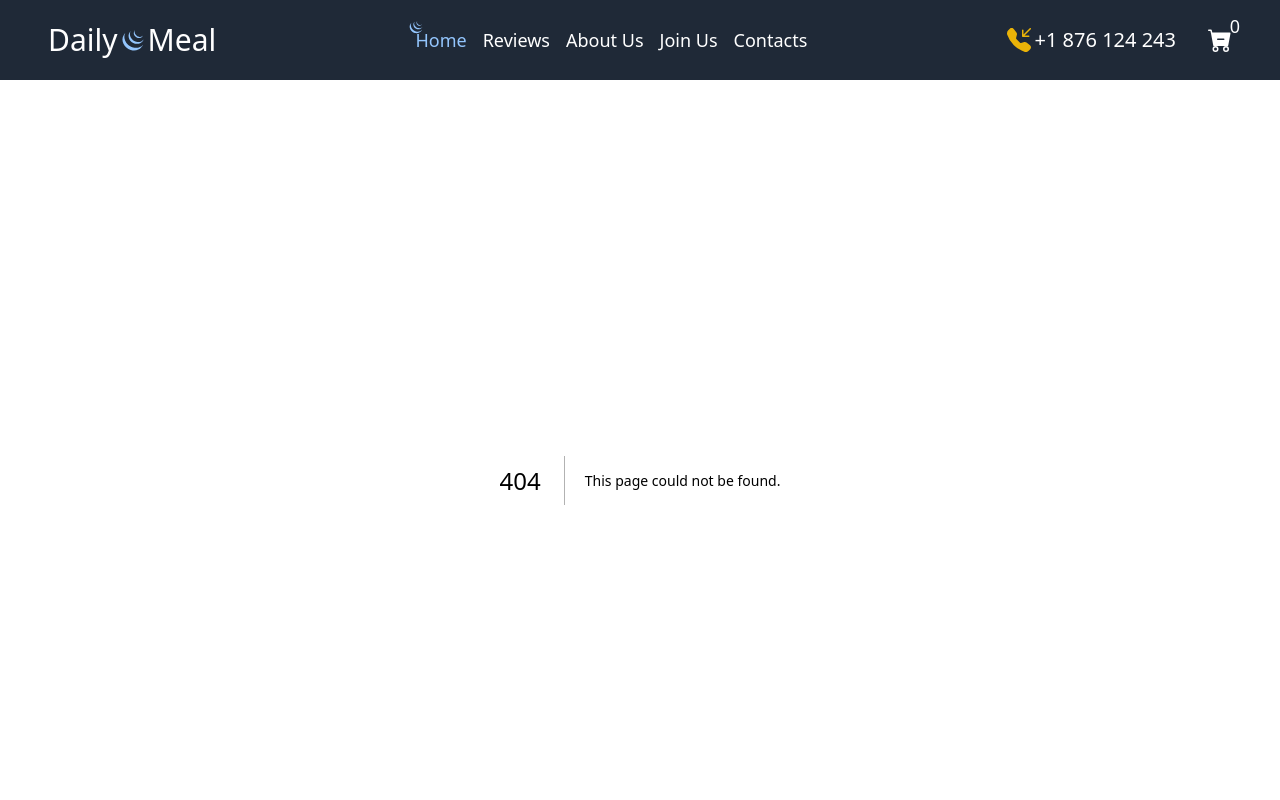
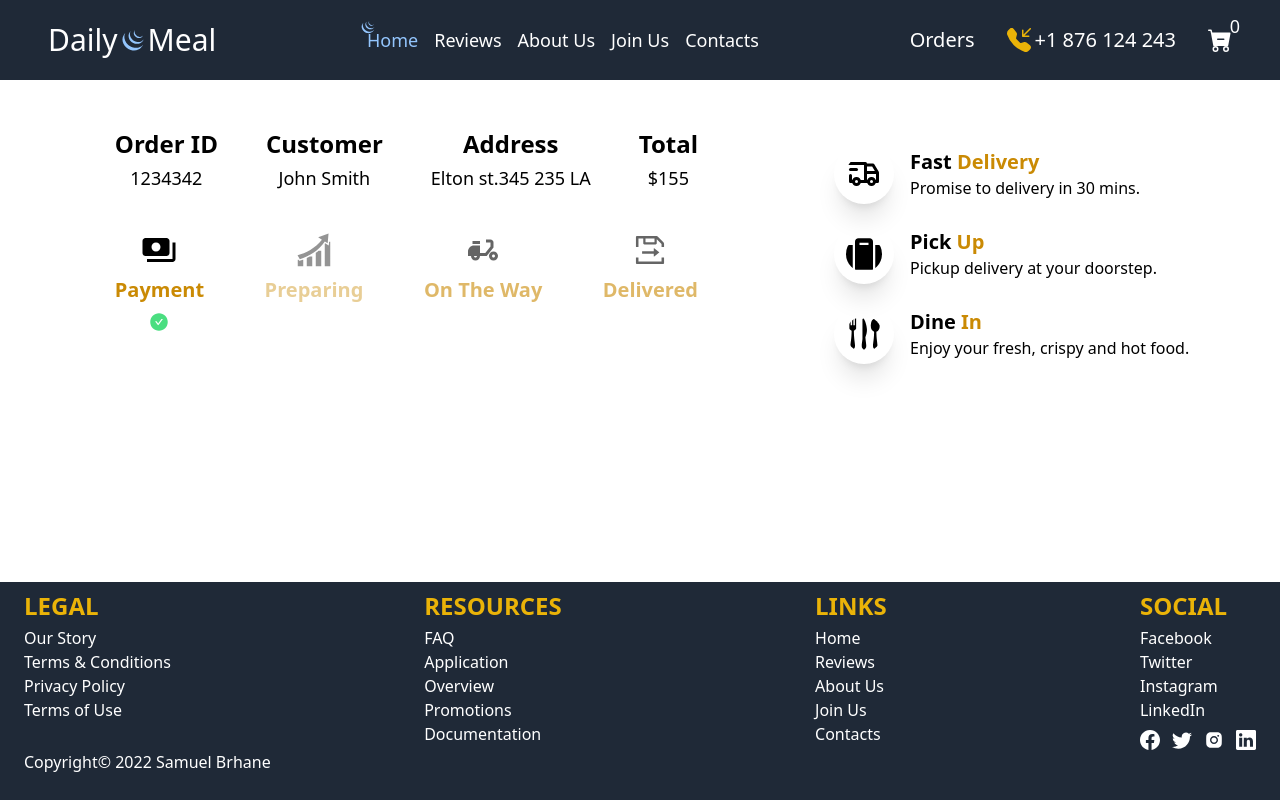
Before and after one commit to samuelberhane/food-delivery-app, a Next.js app: page /order/1 in a window 1280 px wide. Before the commit this address had no page. Shown: the top 800 px of the page. Built offline with nearby package versions, Linux system fonts and the light colour scheme.

Commit message:
Order Page Completed

```diff
--- a/components/Footer.jsx
+++ b/components/Footer.jsx
@@ -3,7 +3,7 @@ import { AiFillInstagram } from "react-icons/ai";
 
 const Footer = () => {
   return (
-    <div className="bg-gray-800  mt-3 px-6">
+    <div className="bg-gray-800  mt-3 px-6 footer">
       <div className="flex justify-between text-white pt-2">
         <div>
           <h1 className="text-2xl font-bold text-yellow-500 mb-1">LEGAL</h1>
--- a/components/Navbar.jsx
+++ b/components/Navbar.jsx
@@ -2,6 +2,7 @@ import { DiJqueryLogo } from "react-icons/di";
 import { BsFillTelephoneInboundFill, BsFillCartDashFill } from "react-icons/bs";
 import { useDispatch } from "react-redux";
 import { HANDLE_CART } from "../redux/slice/cartSlice";
+import Link from "next/link";
 
 const Navbar = () => {
   const dispatch = useDispatch();
@@ -23,8 +24,9 @@ const Navbar = () => {
         <li>Contacts</li>
       </ul>
 
-      {/* cart and phone */}
+      {/* order, cart and phone */}
       <div className="flex gap-8 items-center text-xl">
+        <Link href="/order/:id">Orders</Link>
         <div className="flex gap-1 items-center">
           <BsFillTelephoneInboundFill className="text-2xl text-yellow-500" />
           <p>+1 876 124 243</p>
--- /dev/null
+++ b/pages/order/[id].js
@@ -0,0 +1,64 @@
+import { Delivery } from "../../components";
+import { MdPayments, MdDeliveryDining } from "react-icons/md";
+import { AiFillCheckCircle } from "react-icons/ai";
+import { GiProgression } from "react-icons/gi";
+import { AiOutlineDeliveredProcedure } from "react-icons/ai";
+
+const order = () => {
+  const index = 1;
+  const step = (stepNumber) => {
+    if (stepNumber - index === 1) return "ongoing";
+    if (stepNumber - index > 1) return "next";
+    if (stepNumber - index < 1) return "active";
+  };
+  return (
+    <div className="order flex px-8 py-4 justify-center gap-28">
+      <div className="pt-8 pf-6  p-6">
+        <div className="flex items-center gap-12">
+          <div className="flex flex-col  items-center gap-1">
+            <h1 className="font-bold text-2xl">Order ID</h1>
+            <p className="text-lg">1234342</p>
+          </div>
+          <div className="flex flex-col  items-center gap-1">
+            <h1 className="font-bold text-2xl">Customer</h1>
+            <p className="text-lg">John Smith</p>
+          </div>
+          <div className="flex flex-col  items-center gap-1">
+            <h1 className="font-bold text-2xl">Address</h1>
+            <p className="text-lg">Elton st.345 235 LA</p>
+          </div>
+          <div className="flex flex-col  items-center gap-1">
+            <h1 className="font-bold text-2xl">Total</h1>
+            <p className="text-lg">$155</p>
+          </div>
+        </div>
+
+        <div className="flex items-center justify-between  mt-10">
+          <div className={`flex flex-col items-center gap-2 ${step(1)}`}>
+            <MdPayments className="text-4xl" />
+            <h1 className="text-yellow-600 text-xl font-bold">Payment</h1>
+            <AiFillCheckCircle className="text-green-400 text-xl check" />
+          </div>
+          <div className={`flex flex-col items-center gap-2 ${step(2)}`}>
+            <GiProgression className="text-4xl" />
+            <h1 className="text-yellow-600 text-xl font-bold">Preparing</h1>
+            <AiFillCheckCircle className="text-green-400 text-xl check" />
+          </div>
+          <div className={`flex flex-col items-center gap-2 ${step(3)}`}>
+            <MdDeliveryDining className="text-4xl" />
+            <h1 className="text-yellow-600 text-xl font-bold">On The Way</h1>
+            <AiFillCheckCircle className="text-green-400 text-xl check" />
+          </div>
+          <div className={`flex flex-col items-center gap-2 ${step(4)}`}>
+            <AiOutlineDeliveredProcedure className="text-4xl" />
+            <h1 className="text-yellow-600 text-xl font-bold">Delivered</h1>
+            <AiFillCheckCircle className="text-green-400 text-xl check" />
+          </div>
+        </div>
+      </div>
+      <Delivery />
+    </div>
+  );
+};
+
+export default order;
--- a/styles/globals.css
+++ b/styles/globals.css
@@ -65,6 +65,37 @@
   transition: 1.1s ease-in;
 }
 
+.footer {
+  min-height: 220px !important;
+}
+
+.order {
+  min-height: calc(100vh - 310px);
+}
+
+.next {
+  opacity: 0.6;
+}
+
+.ongoing {
+  animation: loading 1.5s ease-in infinite alternate;
+}
+
+.next .check,
+.ongoing .check {
+  visibility: hidden;
+}
+
+@keyframes loading {
+  from {
+    opacity: 0.3;
+  }
+
+  to {
+    opacity: 1;
+  }
+}
+
 ::-webkit-scrollbar {
   width: 5px;
 }
```
